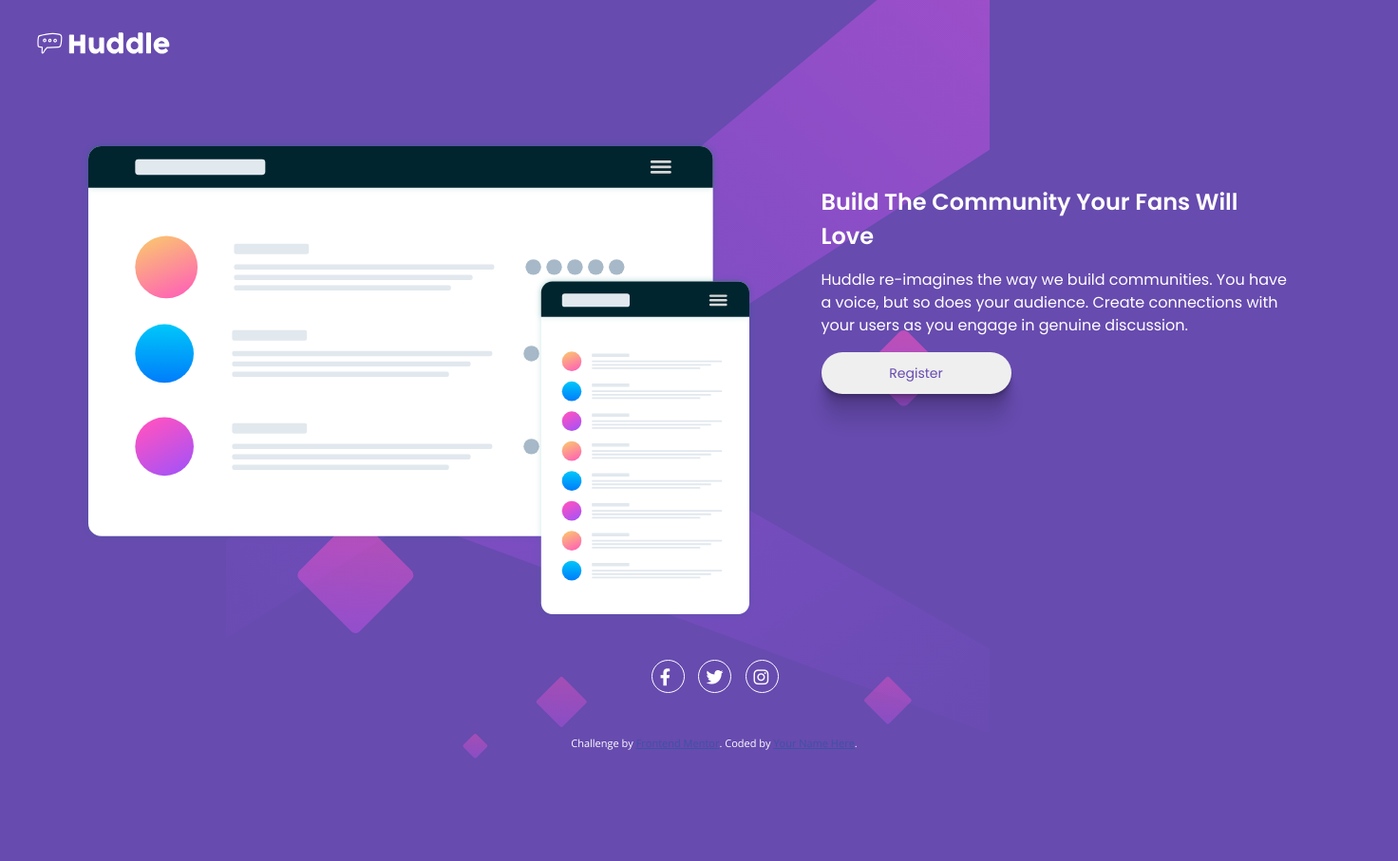
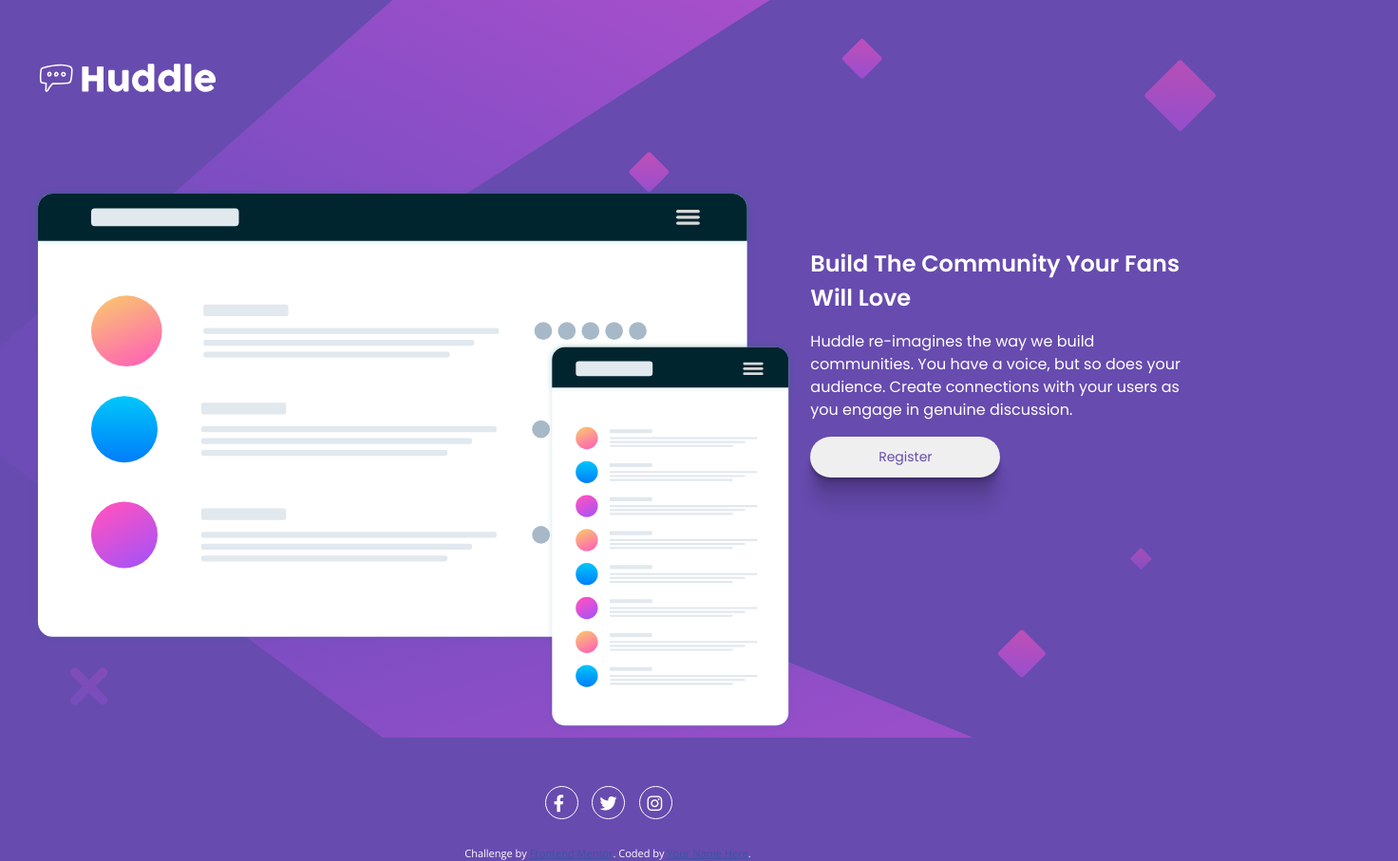
Before and after one commit to regret546/huddle-landing-page-with-single-introductory-section-master, a plain HTML site: page index.html in a window 1280 px wide. Shown: the whole page at 95% size, 1472 px wide, since content can reach past the window. Before the commit the page ends 800 px from the top, so only its background shows below. Drawn offline with nearby package versions, Linux system fonts and the light colour scheme.

Commit message:
fix images overlaps on media queries

```diff
--- a/apps/scss/layout/_body.scss
+++ b/apps/scss/layout/_body.scss
@@ -6,3 +6,14 @@ body {
   font-family: var(--ff--primary);
   color: var(--clr--white);
 }
+
+@media only screen and (min-width: 900px) {
+  body {
+    background: url("/images/bg-desktop.svg") no-repeat;
+    background-position: top;
+    background-size: contain;
+    background-color: var(--clr--violet);
+    font-family: var(--ff--primary);
+    color: var(--clr--white);
+  }
+}
--- a/apps/scss/layout/_huddle.scss
+++ b/apps/scss/layout/_huddle.scss
@@ -47,26 +47,36 @@
 /* Medium Devices, Desktops */
 @media only screen and (min-width: 900px) {
   .huddle {
-    width: 1440px;
+    max-width: 1440px;
+    padding: 2rem 0;
+
+    &__header_logo {
+      img {
+        height: 100px;
+        width: 200px;
+      }
+    }
+
     &__content {
       display: grid;
       gap: 1rem;
       grid-auto-flow: column;
+      grid-template-columns: repeat(3, 1fr);
       grid-auto-rows: auto 1fr;
 
       &_interface {
-        min-width: 400px;
-        display: grid;
-        place-items: center;
+        grid-column: 1/3;
+
+        img {
+          width: 100%;
+        }
       }
 
       &_info {
-        margin-top: 3rem;
-        max-width: 500px;
-        display: grid;
-        height: 200px;
         text-align: left;
-
+        margin-top: 4rem;
+        height: 240px;
+        grid-column: 3/4;
         .btn-register {
           margin: 0;
           margin-right: auto;
```
Also changed, not shown: dist/style.css, 1 other file.
